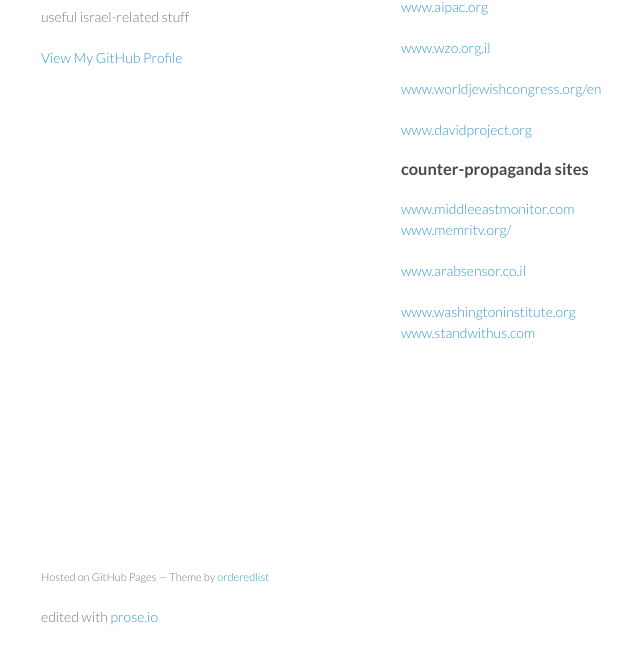
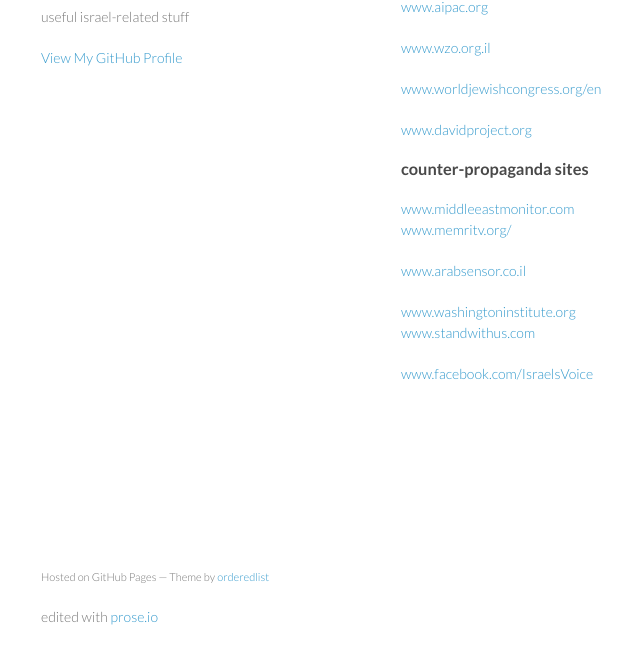
Before and after one commit to israel365/israel365.github.io, a plain HTML site: page index.html in a window 1280 px wide. Shown: the part 103-764 px from the top of the page, without its empty margins (169-809 px from the left). Drawn offline with Linux system fonts and the light colour scheme.

Commit message:
Updated index.html

```diff
--- a/index.html
+++ b/index.html
@@ -50,6 +50,9 @@
 <a href="http://www.standwithus.com/">www.standwithus.com</a>
         <p>
 
+          <a href="https://www.facebook.com/IsraelsVoice"> www.facebook.com/IsraelsVoice </a>
+
+
       </section>
       <footer>
 
```
